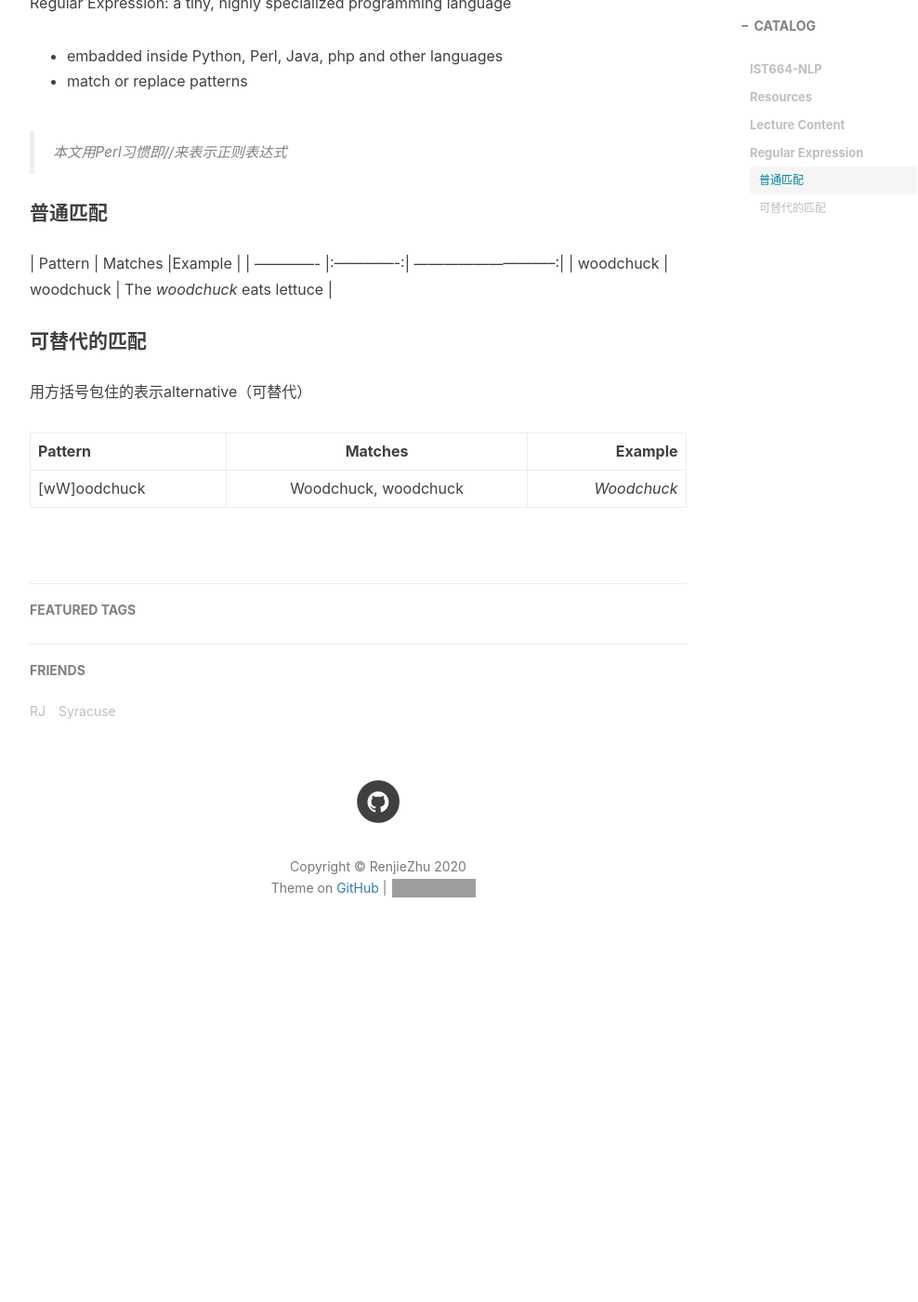
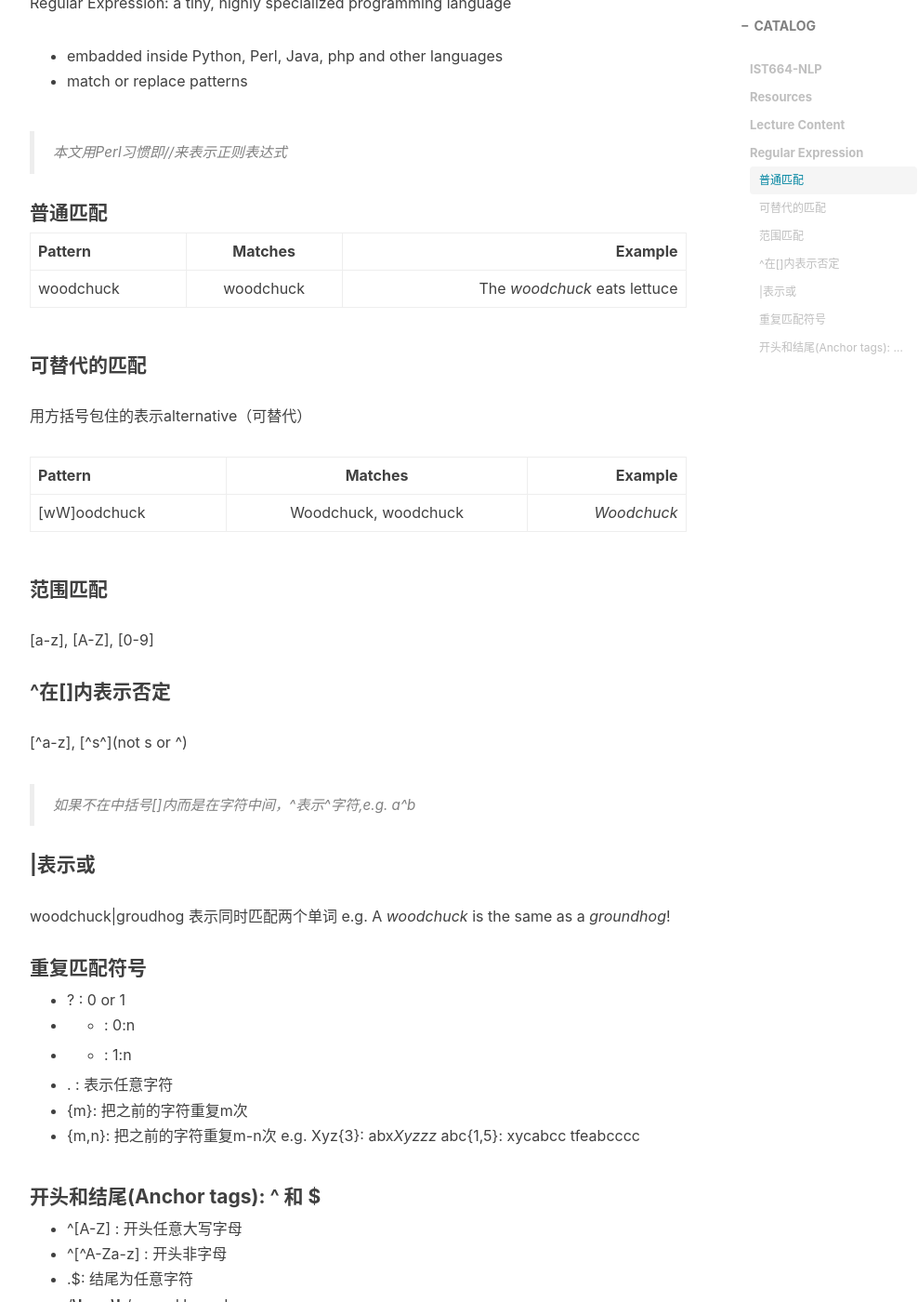
Before and after one commit to RJzhu123/RJzhu123.github.io, a Jekyll site: the page built from _posts/2019-08-20-Hello-Syracuse.md, in a window 1280 px wide and 1400 px high, scrolled down 1072 px. Shown: the whole window at 93% size, without its empty margins (233-1221 px from the left). Built offline with Jekyll 4.4.1, drawn with Linux system fonts in a browser that asks for light colours; nearby versions of some CDN libraries; comment, search, counter and statistics services are not loaded; before the commit the page ends 2131 px from its top, so only the background shows below that; some of the changed text lies outside the part shown; grey boxes are pictures that could not be loaded.

Commit message:
Update 2019-08-20-Hello-Syracuse.md

```diff
--- a/_posts/2019-08-20-Hello-Syracuse.md
+++ b/_posts/2019-08-20-Hello-Syracuse.md
@@ -30,6 +30,7 @@ Regular Expression: a tiny, highly specialized programming language
 >本文用Perl习惯即//来表示正则表达式
 
 #### 普通匹配
+
 | Pattern       | Matches       |Example                        |
 | ------------- |:-------------:| -----------------------------:|
 | woodchuck     | woodchuck     | The *woodchuck* eats lettuce  |
@@ -40,3 +41,32 @@ Regular Expression: a tiny, highly specialized programming language
 | Pattern       | Matches             |Example     |
 | ------------- |:-------------------:| ----------:|
 | [wW]oodchuck  | Woodchuck, woodchuck| *Woodchuck*|
+
+#### 范围匹配
+[a-z], [A-Z], [0-9]
+
+#### ^在[]内表示否定
+[^a-z], [^s^](not s or ^)
+>如果不在中括号[]内而是在字符中间，^表示^字符,e.g. a^b
+
+#### |表示或
+woodchuck|groudhog 表示同时匹配两个单词
+e.g. A *woodchuck* is the same as a *groundhog*!
+
+#### 重复匹配符号
+- ? : 0 or 1
+- * : 0:n
+- + : 1:n
+- . : 表示任意字符
+- {m}: 把之前的字符重复m次
+- {m,n}: 把之前的字符重复m-n次
+e.g. Xyz{3}: abx*Xyzzz*
+     abc{1,5}: xycabcc tfeabcccc
+
+#### 开头和结尾(Anchor tags): ^ 和 $
+- ^\[A-Z]  : 开头任意大写字母
+- ^\[^A-Za-z] : 开头非字母
+- .$: 结尾为任意字符
+- /**\b**our**\b**/ : word boundary
+- /**\B**our**\B**/ : non-word boundary
+简单来说两头\b则匹配的
```
